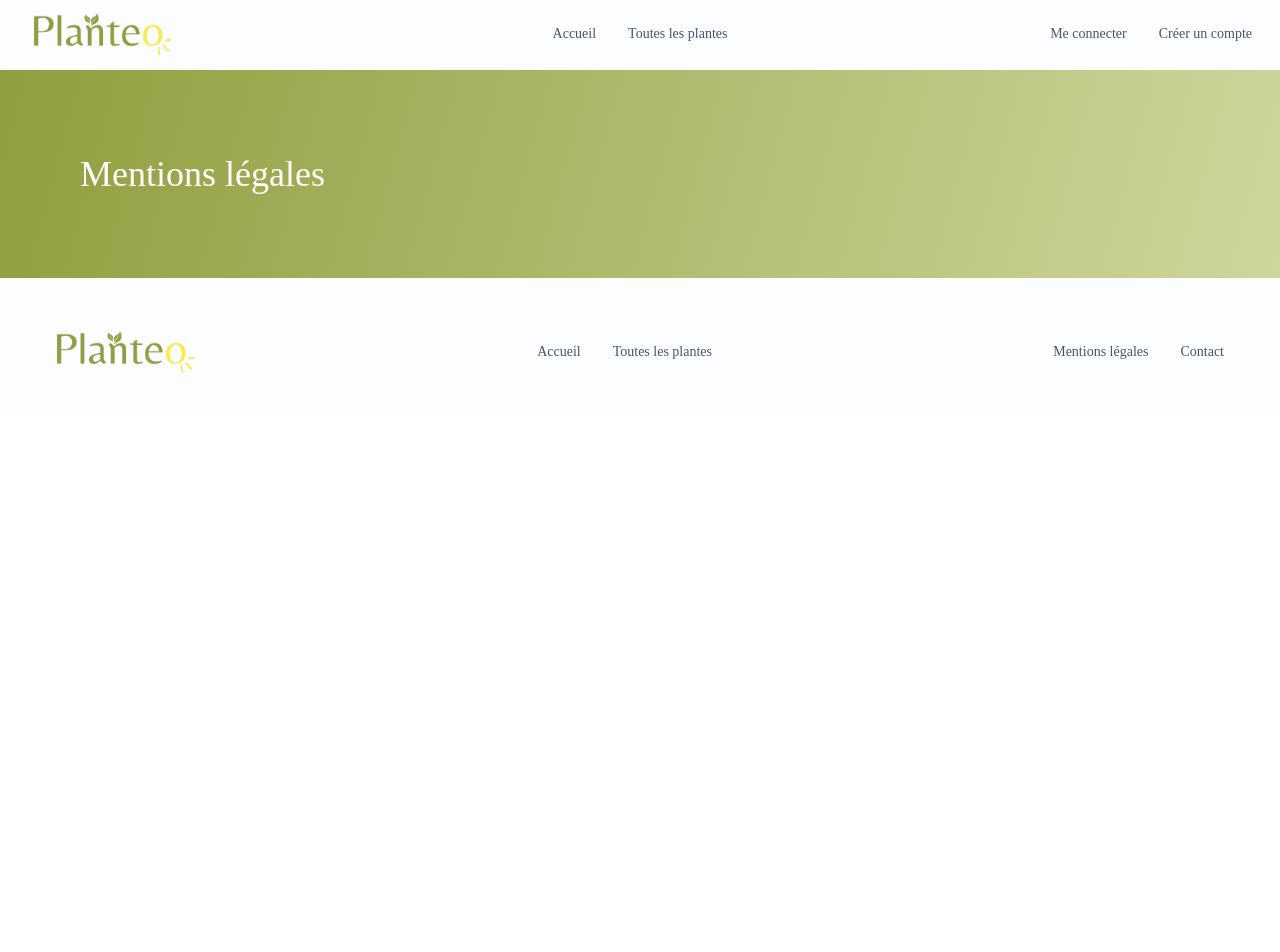
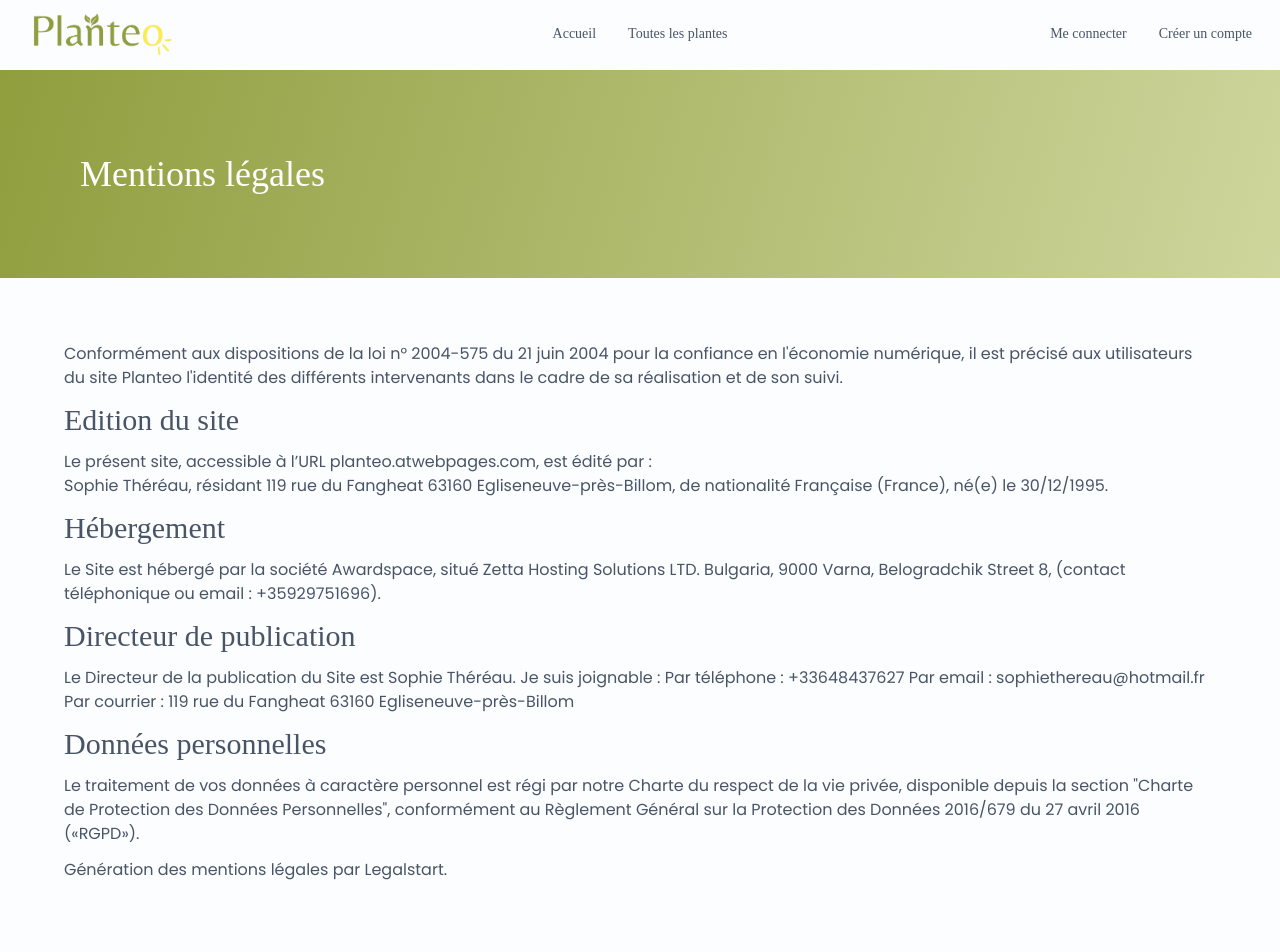
Before and after one commit to Smophmie/planteo-front, a React (Vite) app: page /legals in a window 1280 px wide. Shown: the top 952 px of the page. Before the commit the page ends 800 px from the top, so only its background shows below. Built offline with nearby package versions, Linux system fonts and the light colour scheme; a web font is replaced by a local one.

Commit message:
Page mentions légales générée

```diff
--- a/src/components/MyFavorites.jsx
+++ b/src/components/MyFavorites.jsx
@@ -28,7 +28,7 @@ function MyFavorites () {
             <div className="flex flex-wrap m-3 justify-center">
                 {favorites.map(favorite => (
                     <Link to={`/plant/${favorite.id}`} key={favorite.id} className="w-full sm:w-1/3 md:w-1/4 lg:w-1/5 m-3 bg-white rounded-lg shadow-lg overflow-hidden">
-                        <img src={`http://localhost:8000/${favorite.image}`} alt={favorite.name} className="w-full h-56 object-cover" />
+                        <img src={`http://localhost:8000/storage/${favorite.image}`} alt={favorite.name} className="w-full h-56 object-cover" />
                         <p className='text-center p-6'>{favorite.name}</p>
                     </Link>
                 ))}
--- a/src/components/PlantsAdministration.jsx
+++ b/src/components/PlantsAdministration.jsx
@@ -48,7 +48,6 @@ function PlantsAdministration(){
                     <i className="fa-solid fa-trash-can"></i>
                 </button>
               </li>
-
             ))}
         </ul>}
       </div>
--- a/src/pages/Legals.jsx
+++ b/src/pages/Legals.jsx
@@ -1,7 +1,50 @@
 import HeroSection from "../components/HeroSection";
 
 function Legals (){
-    return <HeroSection title = "Mentions légales"/>
+    return <>
+    <HeroSection title = "Mentions légales"/>
+    <div className="m-16">
+        <p className="my-3">
+            Conformément aux dispositions de la loi n° 2004-575 du 21 juin 2004 pour la confiance en l'économie numérique, il est précisé aux utilisateurs du site Planteo l'identité des différents intervenants dans le cadre de sa réalisation et de son suivi.
+        </p>
+
+        <h2 className='text-3xl'>Edition du site </h2>
+
+        <p className="my-3">
+            Le présent site, accessible à l’URL planteo.atwebpages.com, est édité par : <br></br>
+
+            Sophie Théréau, résidant 119 rue du Fangheat 63160 Egliseneuve-près-Billom, de nationalité Française (France), né(e) le 30/12/1995.
+        </p>
+
+        <h2 className='text-3xl'>Hébergement</h2>
+
+        <p className="my-3">
+            Le Site est hébergé par la société Awardspace, situé Zetta Hosting Solutions LTD. Bulgaria, 9000 Varna, Belogradchik Street 8, (contact téléphonique ou email : +35929751696).
+        </p>
+
+        <h2 className='text-3xl'>Directeur de publication</h2>
+
+        <p className="my-3">
+        Le Directeur de la publication du Site est Sophie Théréau.
+
+        Je suis joignable :
+
+        Par téléphone : +33648437627
+        Par email : sophiethereau@hotmail.fr
+        Par courrier : 119 rue du Fangheat 63160 Egliseneuve-près-Billom
+        </p>
+
+        <h2 className='text-3xl'>Données personnelles</h2>
+
+        <p className="my-3">
+            Le traitement de vos données à caractère personnel est régi par notre Charte du respect de la vie privée, disponible depuis la section "Charte de Protection des Données Personnelles", conformément au Règlement Général sur la Protection des Données 2016/679 du 27 avril 2016 («RGPD»).
+        </p>
+
+        <p className="my-3">
+            Génération des mentions légales par Legalstart.
+        </p>
+    </div>
+    </>
 }
 
 export default Legals;
--- a/src/pages/PlantForm.jsx
+++ b/src/pages/PlantForm.jsx
@@ -175,7 +175,8 @@ function PlantForm (){
             </div>
 
             <div className='space-y-2'>
-          <label className="">Périodes de semis:</label>
+              <label className="font-bold">Périodes de semis:</label>
+              <div className='grid grid-cols-2 gap-4'>
                 {months.map(month => (
                   <div key={month.value} className='space-x-3'>
                     <input
@@ -188,15 +189,18 @@ function PlantForm (){
                     <span>{month.name}</span>
                   </div>
                 ))}
+              </div>
               {errors.sowing_period && <span>{errors.sowing_period}</span>}
             </div>
 
         <div className='space-y-2'>
-          <label className="">Périodes de plantation:</label>
+          <label className="font-bold">Périodes de plantation:</label>
+          <div className='grid grid-cols-2 gap-4'>
             {months.map(month => (
               <div key={month.value} className='space-x-3'>
                 <input
                   type="checkbox"
+                  className=''
                   name="planting_period"
                   value={month.value}
                   checked={formData.planting_period.includes(month.value)}
@@ -205,11 +209,13 @@ function PlantForm (){
                 <span>{month.name}</span>
               </div>
             ))}
+          </div>
           {errors.planting_period && <span>{errors.planting_period}</span>}
         </div>
 
         <div className='space-y-2'>
-          <label className="">Périodes de récolte:</label>
+          <label className="font-bold">Périodes de récolte:</label>
+          <div className='grid grid-cols-2 gap-4'>
             {months.map(month => (
               <div key={month.value} className='space-x-3'>
                 <input
@@ -222,6 +228,7 @@ function PlantForm (){
                 <span>{month.name}</span>
               </div>
             ))}
+          </div>
           {errors.harvest_period && <span>{errors.harvest_period}</span>}
         </div>
 
```
Lines whose indentation alone changed are shown as unchanged.
